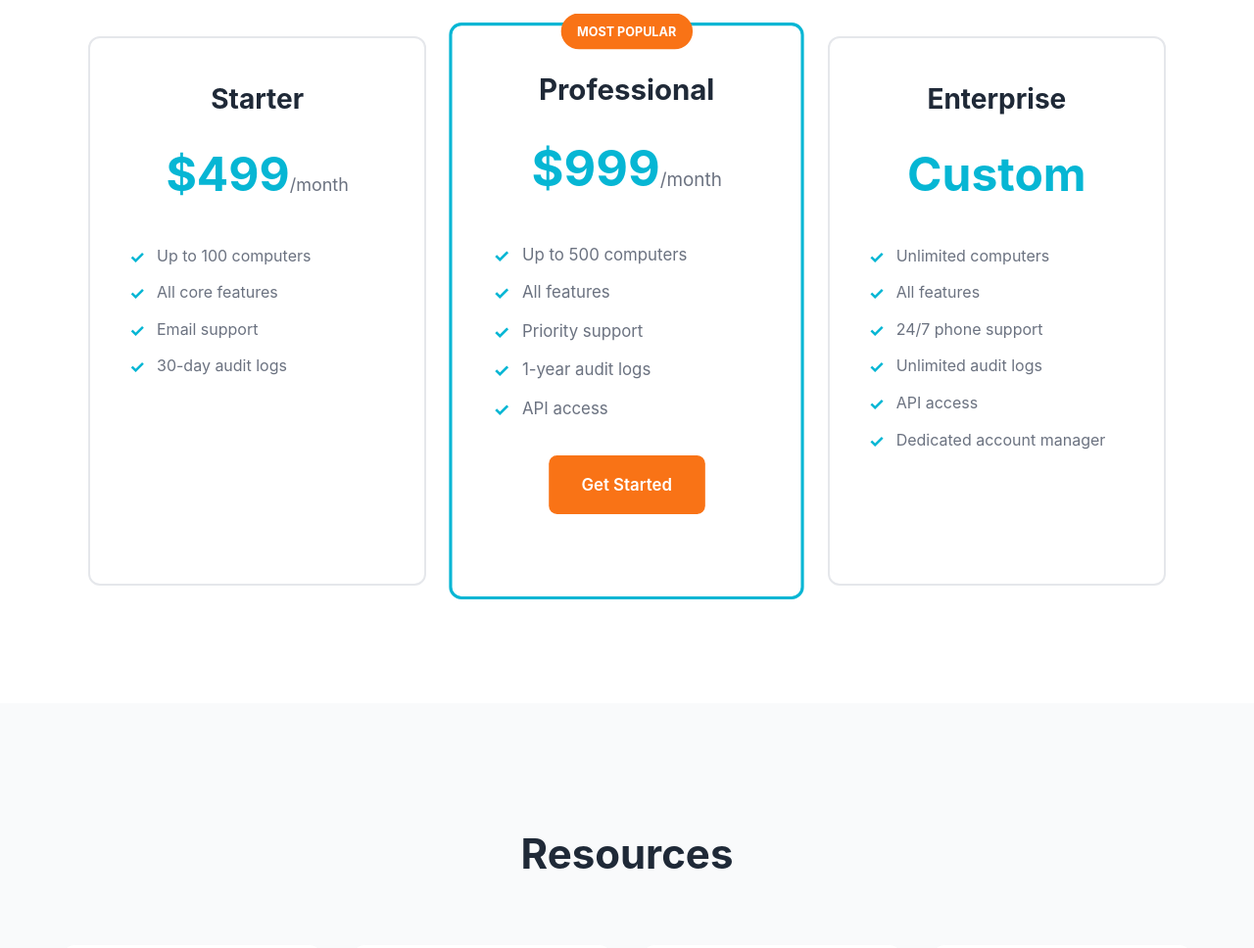
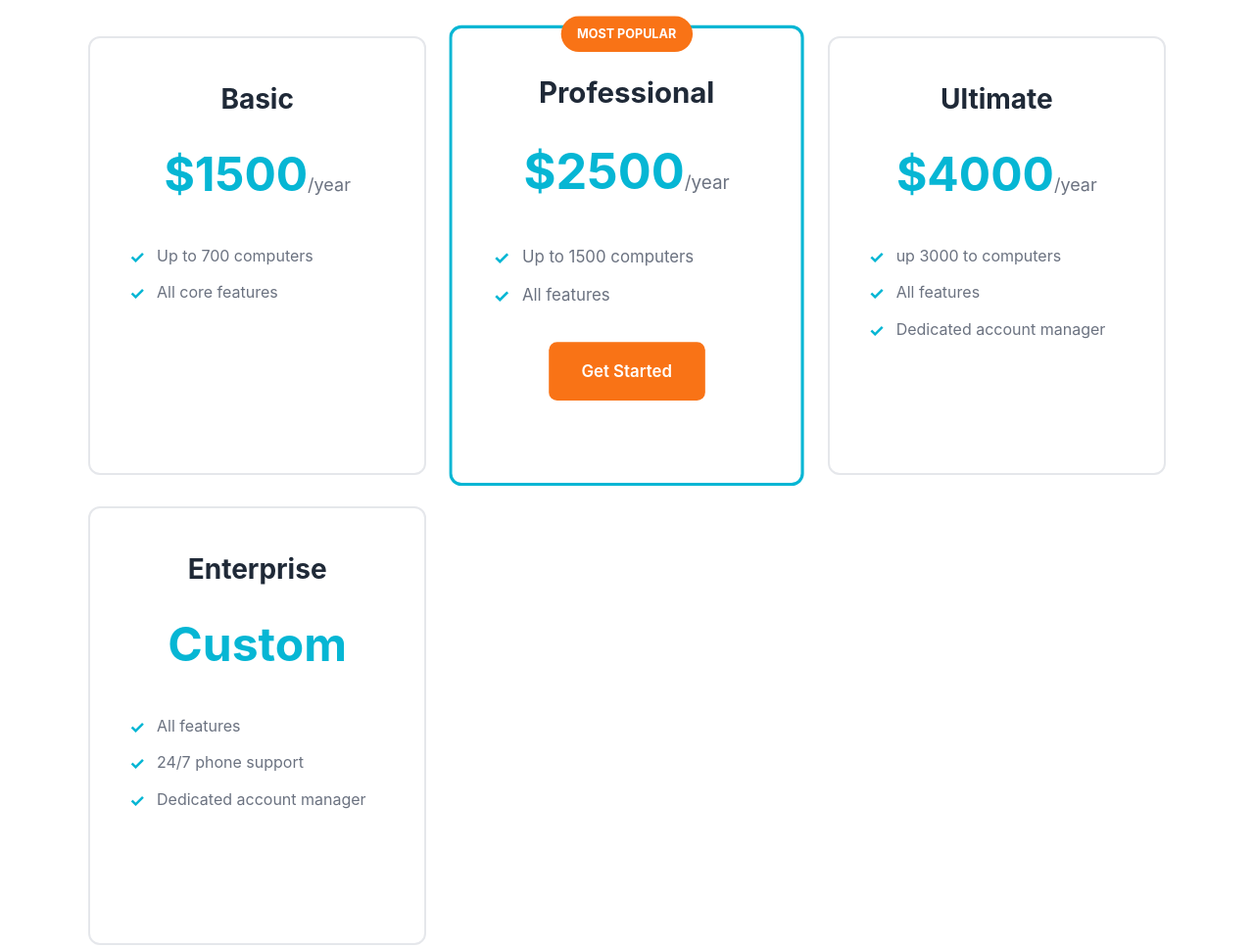
Before and after one commit to KDEBE83/GroupGuardLocalPublic, a plain HTML site: page index.html in a window 1280 px wide. Shown: the part 4381-5349 px from the top of the page at 98% size. Drawn offline with Linux system fonts and the light colour scheme.

Commit message:
Update index.html

```diff
--- a/index.html
+++ b/index.html
@@ -231,38 +231,41 @@
             <p class="section-subtitle">Start with a 30-day free trial. No credit card required.</p>
             <div class="pricing-grid">
                 <div class="pricing-card">
-                    <h3>Starter</h3>
-                    <div class="price">$499<span>/month</span></div>
+                    <h3>Basic</h3>
+                    <div class="price">$1500<span>/year</span></div>
                     <ul>
-                        <li>Up to 100 computers</li>
+                        <li>Up to 700 computers</li>
                         <li>All core features</li>
-                        <li>Email support</li>
-                        <li>30-day audit logs</li>
+
                     </ul>
                     <a href="#demo" class="btn btn-secondary">Get Started</a>
                 </div>
                 <div class="pricing-card featured">
                     <div class="popular-badge">Most Popular</div>
                     <h3>Professional</h3>
-                    <div class="price">$999<span>/month</span></div>
+                    <div class="price">$2500<span>/year</span></div>
                     <ul>
-                        <li>Up to 500 computers</li>
+                        <li>Up to 1500 computers</li>
                         <li>All features</li>
-                        <li>Priority support</li>
-                        <li>1-year audit logs</li>
-                        <li>API access</li>
                     </ul>
                     <a href="#demo" class="btn btn-primary">Get Started</a>
                 </div>
                 <div class="pricing-card">
+                    <h3>Ultimate</h3>
+                    <div class="price">$4000<span>/year</div>
+                    <ul>
+                        <li>up 3000 to computers</li>
+                        <li>All features</li>
+                        <li>Dedicated account manager</li>
+                    </ul>
+                    <a href="#demo" class="btn btn-secondary">Get Started</a>
+                </div>
+                    <div class="pricing-card">
                     <h3>Enterprise</h3>
-                    <div class="price">Custom</div>
+                    <div class="price">Custom</span></div>
                     <ul>
-                        <li>Unlimited computers</li>
                         <li>All features</li>
                         <li>24/7 phone support</li>
-                        <li>Unlimited audit logs</li>
-                        <li>API access</li>
                         <li>Dedicated account manager</li>
                     </ul>
                     <a href="#demo" class="btn btn-secondary">Contact Sales</a>
```
